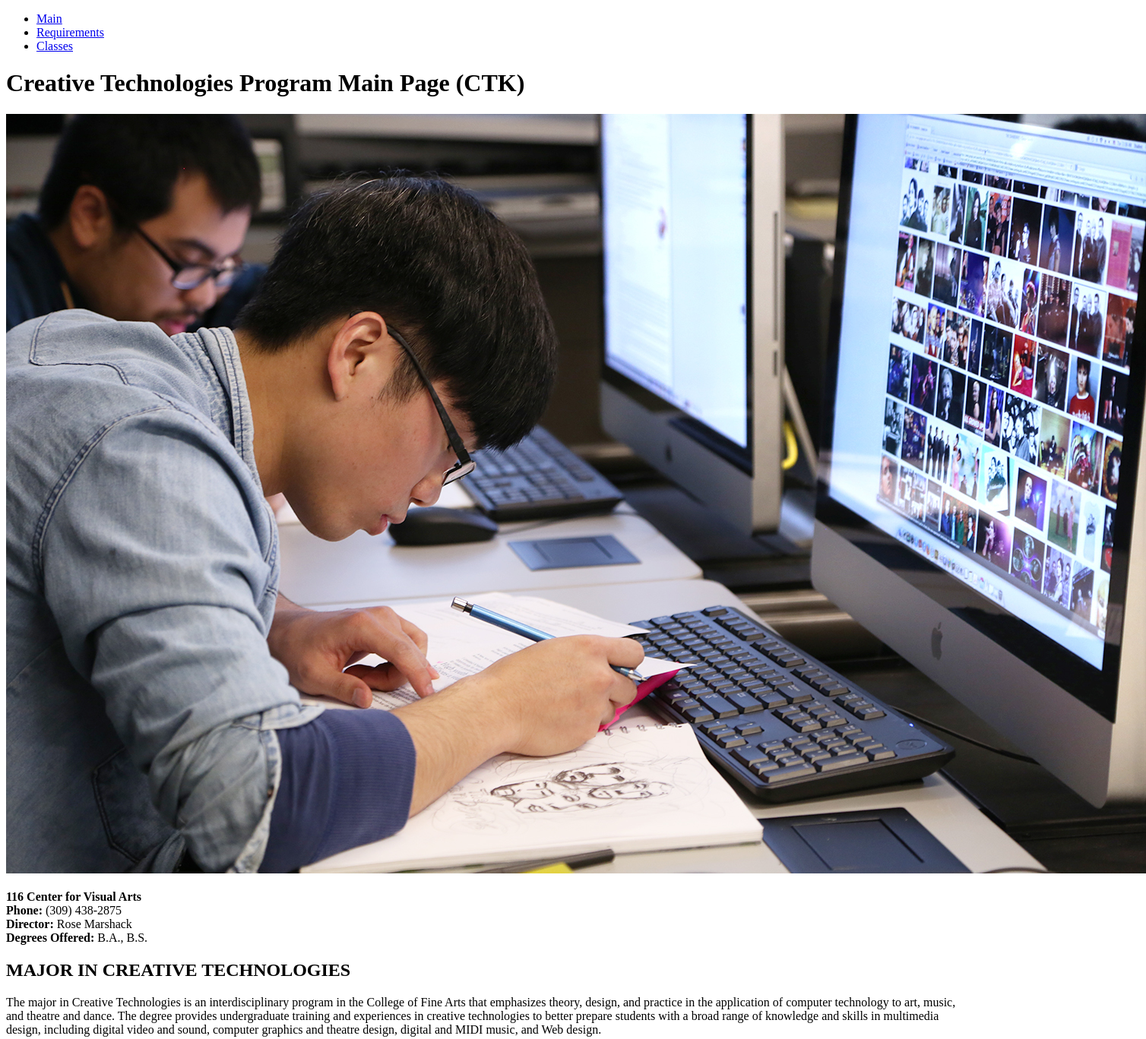
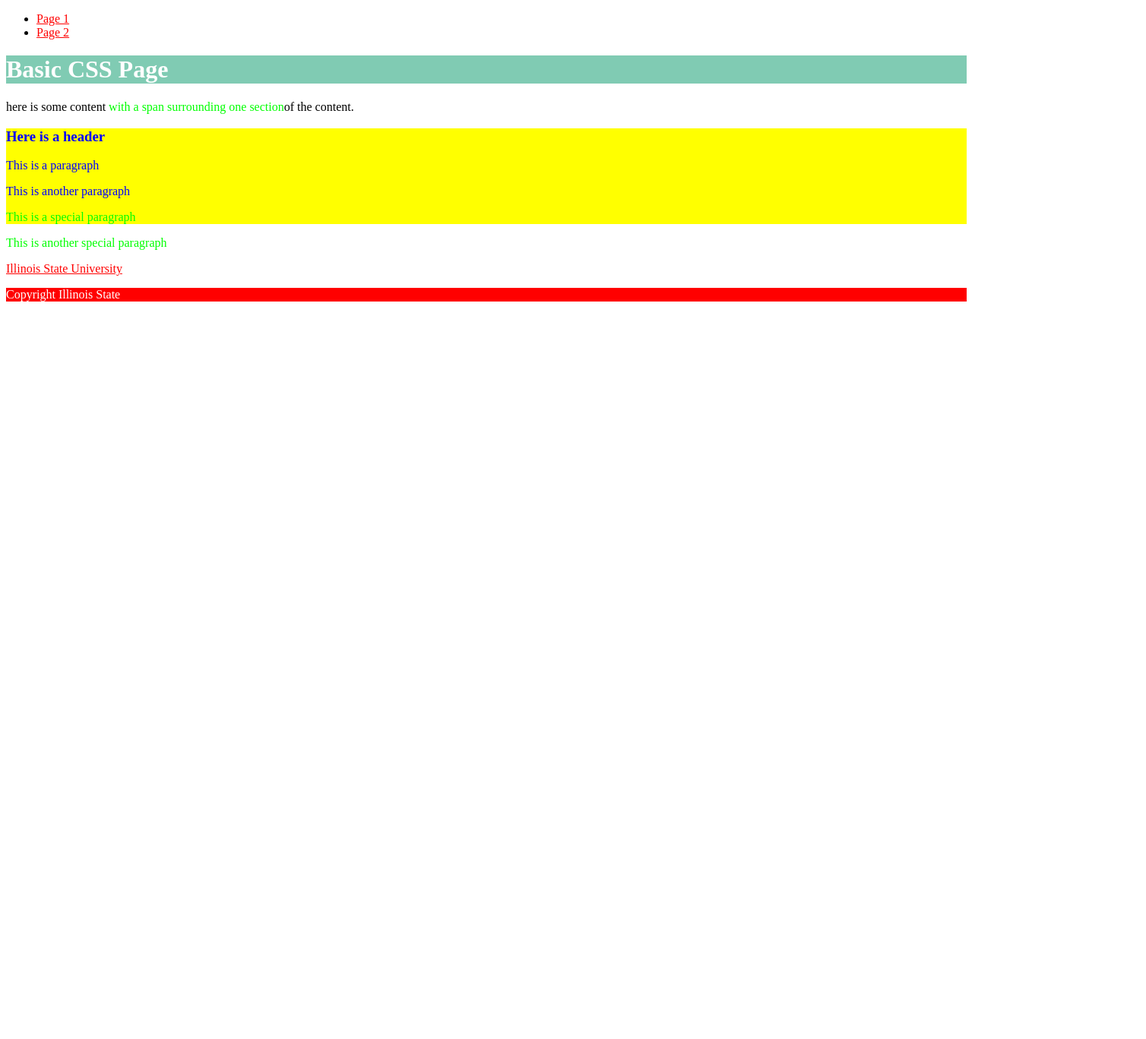
Before and after one commit to gmclif1/cliff, a plain HTML site: page index.html in a window 1280 px wide. Shown: the whole page at 76% size, 1508 px wide, since content can reach past the window. After the commit the page ends 800 px from the top, so only its background shows below. Drawn offline with Linux system fonts and the light colour scheme.

Commit message:
Add files via upload

```diff
--- a/index.html
+++ b/index.html
@@ -1,43 +1,57 @@
- <!DOCTYPE html>
-<html>
+<!DOCTYPE html>
+
+<html lang="en">
 
 <head>
+<meta charset="UTF-8">
 
- <meta charset="UTF-8">
-<title>Creative Technologies Program</title>
+<title>Basic CSS Page</title>
 
-
-<ul>
-
-<li><a href="index.html">Main</a></li>
-
-
-<li><a href="assignment2page2.html">Requirements</a></li>
-
-<li><a href="assignment2page3.html">Classes</a></li>
-
-
-    </ul>
+<link href="style.css" rel="stylesheet" type="text/css" />
 
  </head>
 
+
+<nav><ul>
+<li><a href="page1.html">Page 1</a></li>
+<li> <a href="page2.html">Page 2</a></li>
+
+    </ul></nav>
+
+
 <body>
 
-<h1>Creative Technologies Program Main Page (CTK)</h1>
 
-<img src="mainimageassignment2.jpg"width="1500">
 
-<br> <br>
+<main>
 
-<b>116 Center for Visual Arts </b><br>
-<b>Phone:</b> (309) 438-2875 <br>
-<b>Director:</b> Rose Marshack <br>
-<b>Degrees Offered:</b> B.A., B.S.
 
-<h2>MAJOR IN CREATIVE TECHNOLOGIES</h2>
+<h1>Basic CSS Page</h1>
 
-<p>The major in Creative Technologies is an interdisciplinary program in the College of Fine Arts that emphasizes theory, design, and practice in the application of computer technology to art, music, and theatre and dance. The degree provides undergraduate training and experiences in creative technologies to better prepare students with a broad range of knowledge and skills in multimedia design, including digital video and sound, computer graphics and theatre design, digital and MIDI music, and Web design.</p>
+
+
+<p>here is some content <span class="spanstyle">with a span surrounding one section</span>of the content.</p>
+
+
+<div id="divexample"><h3>Here is a header</h3>
+
+<p>This is a paragraph</p>
+
+<p>This is another paragraph</p>
+
+<p id="specialid">This is a special paragraph</p> </div>
+
+<p class="specialp">This is another special paragraph</p>
+
+<p><a href="http://www.ilstu.edu">Illinois State University</a></p>
+
+</main>
+
+<footer>
+    Copyright Illinois State</footer>
+
+
 
 </body>
 
- </html>
+</html>
```
